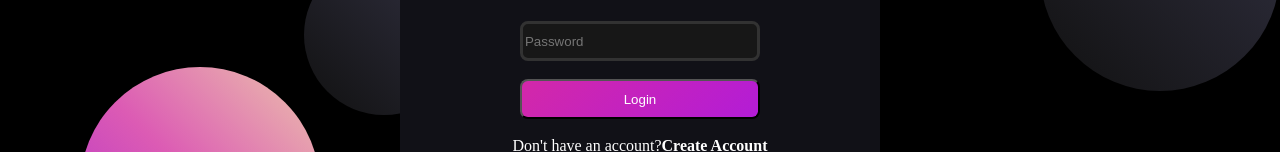
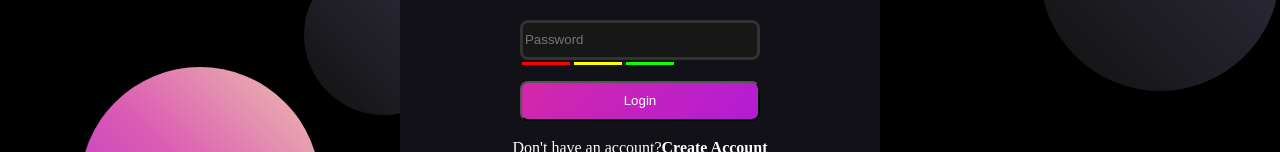
Before and after one commit to Saeedafshari11235/LoginForm-PasswordVlidation, a plain HTML site: page index.html in a window 1280 px wide. Shown: the part 397-549 px from the top of the page. Drawn offline with Linux system fonts and the light colour scheme.

Commit message:
adding password check

```diff
--- a/index.html
+++ b/index.html
@@ -14,6 +14,7 @@
             <button><i class="fa fa-facebook" aria-hidden="true"></i> Continue with Facebook</button><br>
             <input type="text" id="Nameinp" placeholder="Name"><br>
             <input type="password" id="passinp" placeholder="Password"><br>
+            <div><div class="red"></div><div class="yellow"></div><div class="green"></div></div>
             <button>Login</button><br>
             <span>Don't have an account?<a href="#"><strong>Create Account</strong></a></span><br>
             <a href="#"><strong>Forgot Password?</strong></a>
--- a/style.css
+++ b/style.css
@@ -109,3 +109,23 @@ a{
     text-decoration: none;
     color: #fff;
 }
+form>div{
+    display: flex;
+    margin-top: -1rem;
+    margin-bottom: 1rem;
+    margin-left: -5.5rem;
+}
+form div div{
+    margin-left: 4px;
+    width: 3rem;
+    height: 3px;
+}
+form div .red{
+    background-color: rgb(255, 0, 0);
+}
+form div .yellow{
+    background-color: rgb(255, 255, 0);
+}
+form div .green{
+    background-color: rgb(13, 255, 0);
+}
```
